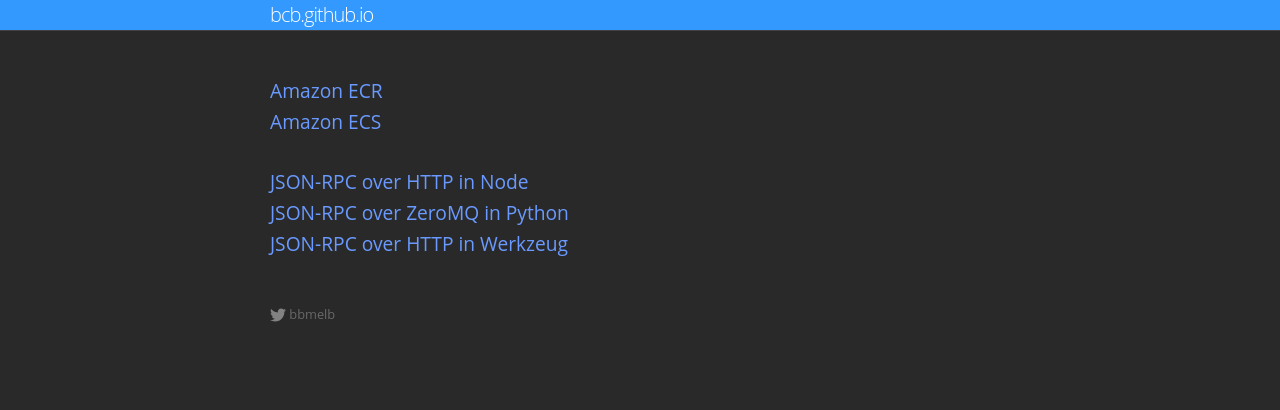
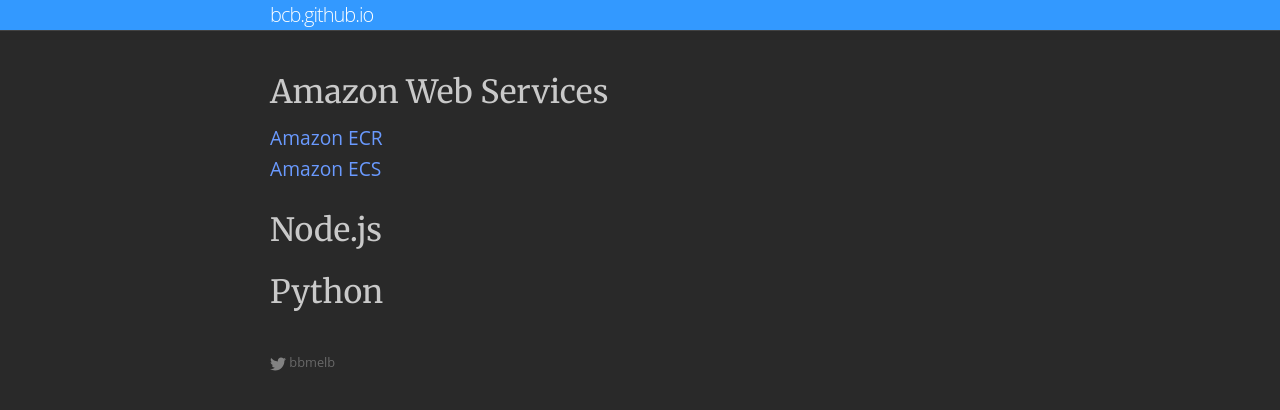
Before and after one commit to explodinglabs/explodinglabs.github.io, a Jekyll site: the page built from index.html, in a window 1280 px wide. Shown: the top 410 px of the page. Built offline with Jekyll 4.4.1, drawn with Linux system fonts in a browser that asks for light colours; some web fonts are replaced.

Commit message:
Add collection titles

```diff
--- a/_config.yml
+++ b/_config.yml
@@ -21,6 +21,11 @@ highlighter: rouge
 
 collections:
     amazon:
+        title: Amazon Web Services
         output: true
-    json-rpc:
+    python:
+        title: Python
         output: true
+    node:
+        title: Node.js
+        output: true
```
